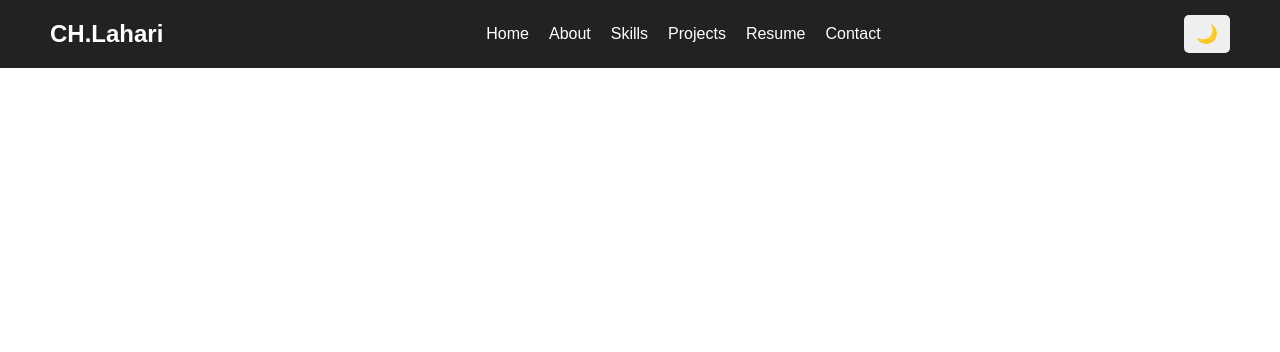
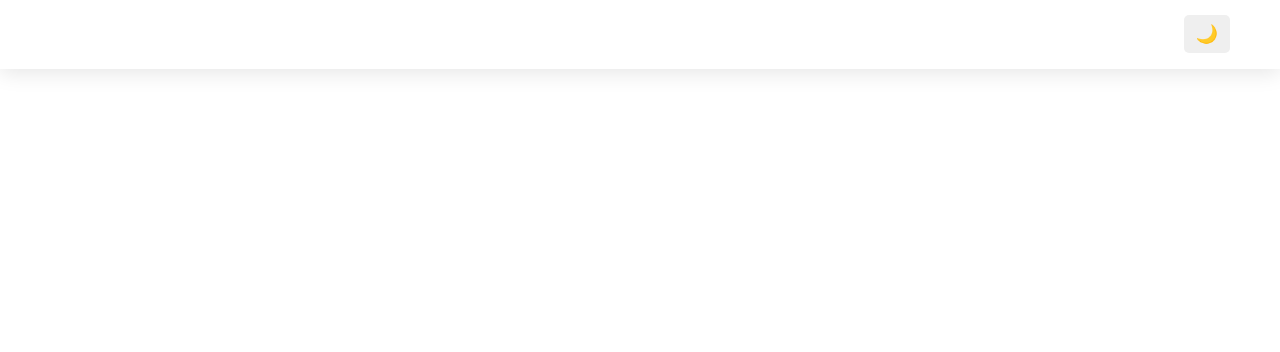
Before and after one commit to simransingh-dev/CODEALPHA-1, a plain HTML site: page CODEALPHA/index.html in a window 1280 px wide. Shown: the top 352 px of the page. Drawn offline with Linux system fonts and the light colour scheme.

Commit message:
Upgrade navbar with glassmorphism design

```diff
--- a/CODEALPHA/style.css
+++ b/CODEALPHA/style.css
@@ -13,17 +13,28 @@ body{
 
 /* Navbar */
 .navbar{
-    position:sticky;
-    top:0;
-    background:#222;
-    display:flex;
-    justify-content:space-between;
-    align-items:center;
-    padding:15px 50px;
+    position: sticky;
+    top: 0;
+    z-index: 1000;
+
+    display: flex;
+    justify-content: space-between;
+    align-items: center;
+
+    padding: 15px 50px;
+
+    background: rgba(255,255,255,0.1);
+    backdrop-filter: blur(10px);
+    -webkit-backdrop-filter: blur(10px);
+
+    border-bottom: 1px solid rgba(255,255,255,0.2);
+
+    box-shadow: 0 4px 20px rgba(0,0,0,0.1);
 }
 
 .logo{
     color:white;
+    font-weight:bold;
 }
 
 .navbar ul{
```
